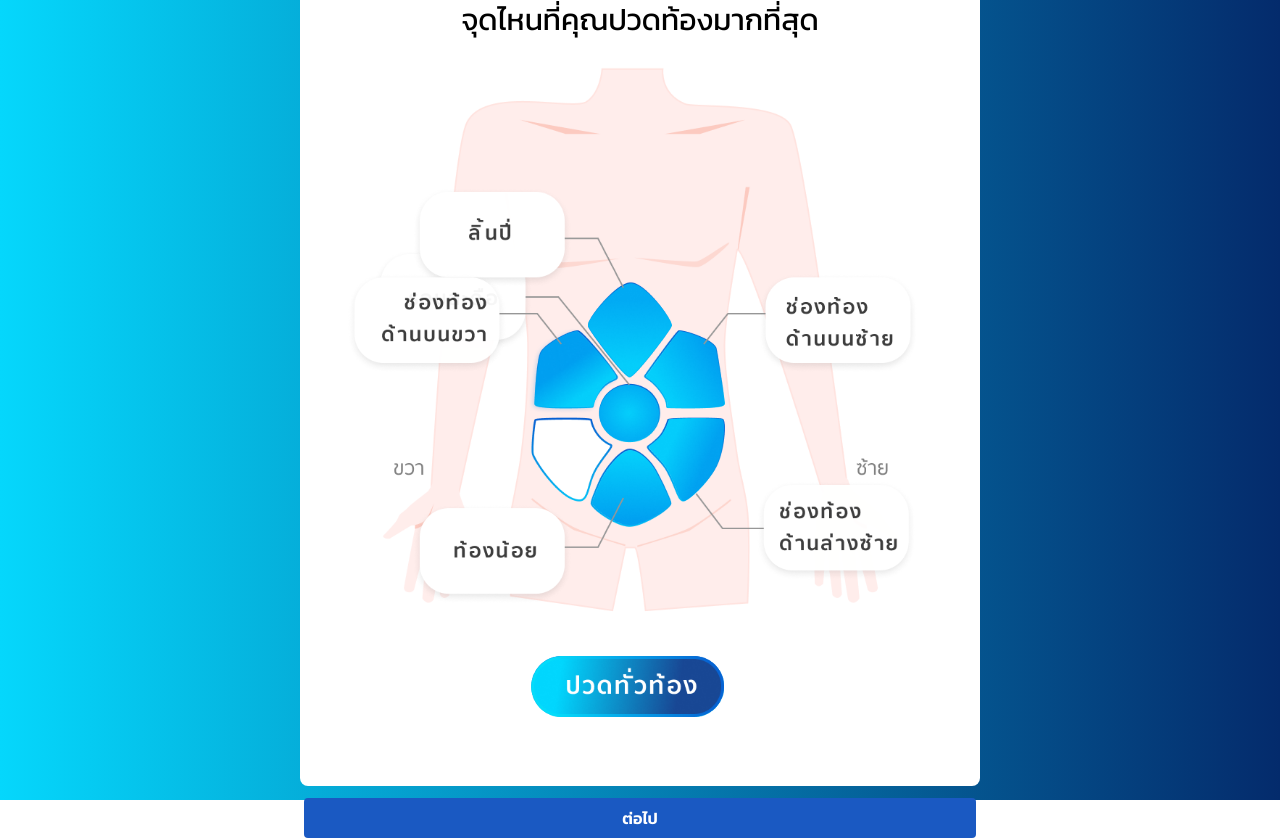
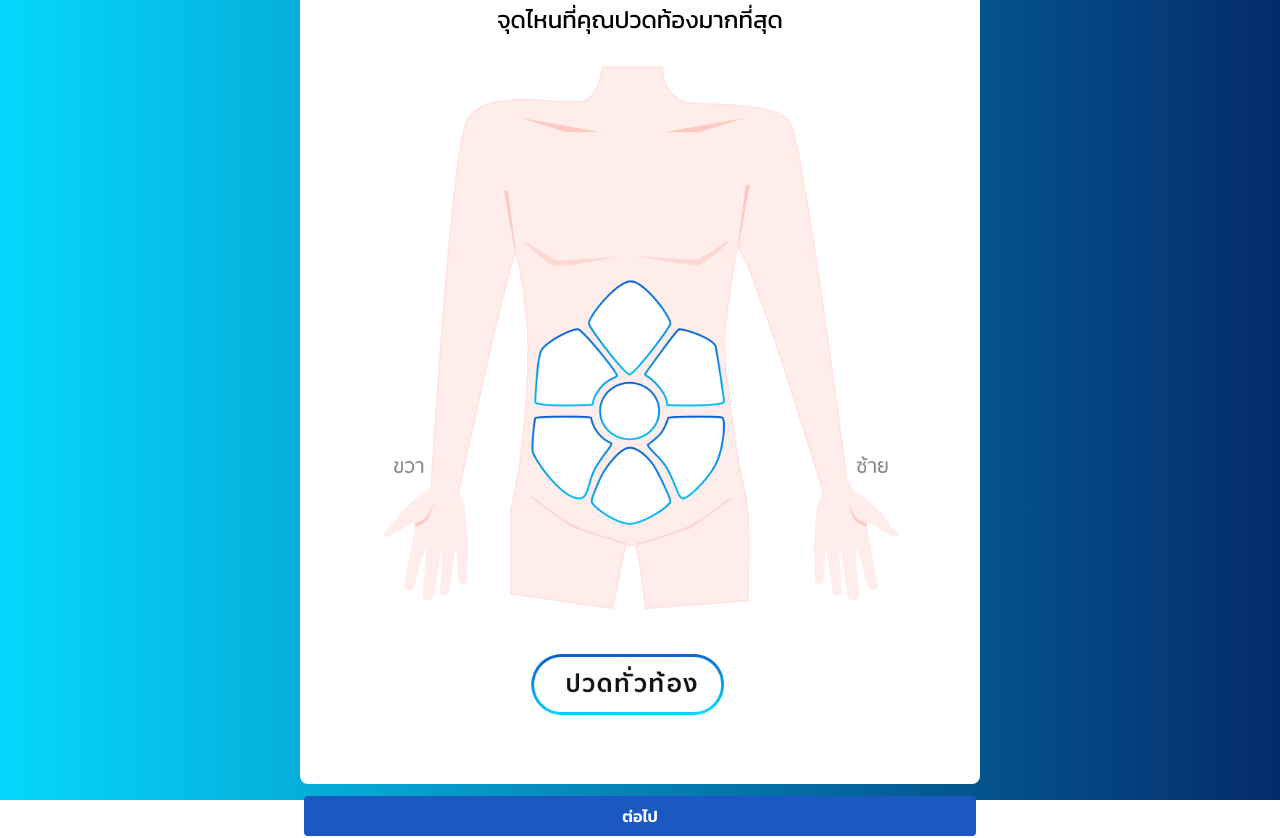
Before and after one commit to PhurinatBunyachai/agnos-frontend-test, a React (Create React App) app: page / in a window 1280 px wide. Built offline with nearby package versions, Linux system fonts and the light colour scheme.

Commit message:
edit: add area abs

```diff
--- a/src/components/ABSComponent.jsx
+++ b/src/components/ABSComponent.jsx
@@ -18,34 +18,51 @@ import ruqCap from '../assets/images/captions/ruq-active.png'
 import rlqCap from '../assets/images/captions/rlq-active.png'
 function ABSComponent({selectBehavior,onSelectBehavior}) {
   const TYPE = 'abs'
+  // const imags = ['umbilicus','epigastrium','llq','luq','suprapubic','ruq','rlq','all']
   const [active, setActive] = useState({})
-
+  // const onReanderMainImg = () => {
+  //  return imags.map(item => {
+  //     return <img className={`question-img ${(active?.behavior === item || active?.behavior === 'all') ? 'opacity-1' : 'opacity-0'}`} src={item} alt={item} width={600} height={900} />
+  //   })
+  // }
+  // const onReanderCaptionImg = () => {
+  //   return imags.map(item => {
+  //     return <img className={`question-img ${(active?.behavior === item && active?.behavior !== 'all') ? 'opacity-1' : 'opacity-0'}`} src={`${item}Cap`} alt={`${item}Cap`}  width={600} height={900} />
+  //   })
+  // }
   useEffect(() => {
       let currentBehavior = selectBehavior.find(item => item.name = TYPE)
       setActive(currentBehavior)
-      console.log()
   },[selectBehavior])
 
   return (
         <div className="relative">
-            <img src={defaultImg} alt="defaultImg" width={600} height={900}/>
-            <img className={"question-img"} src={umbilicus} alt="umbilicus" width={600} height={900} />
-            <img className={"question-img"} src={epigastrium} alt="epigastrium" width={600} height={900}/>
-            <img className={"question-img"} src={llq} alt="llq" width={600} height={900}/>
-            <img className={"question-img"} src={luq} alt="luq" width={600} height={900}/>
-            <img className={"question-img"} src={suprapubic} alt="suprapubic" width={600} height={900}/>
-            <img className={"question-img"} src={ruq} alt="ruq" width={600} height={900}/>
-            <img className={`question-img ${active?.behavior === 'rlq' ? 'opacity-1' : 'opacity-0'}`} src={rlq} alt="rlq" width={600} height={900}/>
-            <img className={"question-img"} src={all} alt="allAbs" width={600} height={900}/>
+            <img src={defaultImg} alt="defaultImg" width={600} height={900} />
+            <img className={`question-img ${(active?.behavior === 'umbilicus' || active?.behavior === 'all') ? 'opacity-1' : 'opacity-0'}`} src={umbilicus} alt="umbilicus" width={600} height={900} />
+            <img className={`question-img ${(active?.behavior === 'epigastrium' || active?.behavior === 'all') ? 'opacity-1' : 'opacity-0'}`} src={epigastrium} alt="epigastrium" width={600} height={900}/>
+            <img className={`question-img ${(active?.behavior === 'llq' || active?.behavior === 'all') ? 'opacity-1' : 'opacity-0'}`} src={llq} alt="llq" width={600} height={900}/>
+            <img className={`question-img ${(active?.behavior === 'luq' || active?.behavior === 'all') ? 'opacity-1' : 'opacity-0'}`} src={luq} alt="luq" width={600} height={900}/>
+            <img className={`question-img ${(active?.behavior === 'suprapubic' || active?.behavior === 'all') ? 'opacity-1' : 'opacity-0'}`} src={suprapubic} alt="suprapubic" width={600} height={900}/>
+            <img className={`question-img ${(active?.behavior === 'ruq' || active?.behavior === 'all') ? 'opacity-1' : 'opacity-0'}`} src={ruq} alt="ruq" width={600} height={900}/>
+            <img className={`question-img ${(active?.behavior === 'rlq' || active?.behavior === 'all') ? 'opacity-1' : 'opacity-0'}`} src={rlq} alt="rlq" width={600} height={900}/>
+            <img className={`question-img ${active?.behavior === 'all' ? 'opacity-1' : 'opacity-0'}`} src={all} alt="allAbs" width={600} height={900}/>
 
-            <img className={"question-img"} src={umbilicusCap} alt="umbilicusCap" width={600} height={900}/>
-            <img className={"question-img"} src={epigastriumCap} alt="epigastriumCap" width={600} height={900}/>
-            <img className={"question-img"} src={llqCap} alt="llqCap" width={600} height={900}/>
-            <img className={"question-img"} src={luqCap} alt="luqCap" width={600} height={900}/>
-            <img className={"question-img"} src={suprapubicCap} alt="suprapubicCap" width={600} height={900}/>
-            <img className={"question-img"} src={ruqCap} alt="ruqCap" width={600} height={900}/>
-            <img className={`question-img ${active?.behavior === 'rlq' ? 'opacity-1' : 'opacity-0'}`} src={rlqCap} alt="rlqCap" width={600} height={900} onClick={() => onSelectBehavior({type: TYPE , behavior:'rlq'})}/>
-            {/* <div className='absolute top-0 left-0 bg-red-300 w-10 h-10 rounded cursor-pointer'></div> */}
+            <img className={`question-img ${(active?.behavior === 'umbilicus' && active?.behavior !== 'all') ? 'opacity-1' : 'opacity-0'}`} src={umbilicusCap} alt="umbilicusCap" width={600} height={900}/>
+            <img className={`question-img ${(active?.behavior === 'epigastrium' && active?.behavior !== 'all') ? 'opacity-1' : 'opacity-0'}`} src={epigastriumCap} alt="epigastriumCap" width={600} height={900}/>
+            <img className={`question-img ${(active?.behavior === 'llq' && active?.behavior !== 'all') ? 'opacity-1' : 'opacity-0'}`} src={llqCap} alt="llqCap" width={600} height={900}/>
+            <img className={`question-img ${(active?.behavior === 'luq' && active?.behavior !== 'all') ? 'opacity-1' : 'opacity-0'}`} src={luqCap} alt="luqCap" width={600} height={900}/>
+            <img className={`question-img ${(active?.behavior === 'suprapubic' && active?.behavior !== 'all') ? 'opacity-1' : 'opacity-0'}`} src={suprapubicCap} alt="suprapubicCap" width={600} height={900}/>
+            <img className={`question-img ${(active?.behavior === 'ruq' && active?.behavior !== 'all') ? 'opacity-1' : 'opacity-0'}`} src={ruqCap} alt="ruqCap" width={600} height={900}/>
+            <img className={`question-img ${(active?.behavior === 'rlq' && active?.behavior !== 'all') ? 'opacity-1' : 'opacity-0'}`} src={rlqCap} alt="rlqCap" />
+
+            <div className='rlq-area' onClick={() => onSelectBehavior({type: TYPE , behavior:'rlq'})}/>
+            <div className='epigastrium-area' onClick={() => onSelectBehavior({type: TYPE , behavior:'epigastrium'})}/>
+            <div className='umbilicus-area' onClick={() => onSelectBehavior({type: TYPE , behavior:'umbilicus'})}/>
+            <div className='llq-area' onClick={() => onSelectBehavior({type: TYPE , behavior:'llq'})}/>
+            <div className='luq-area' onClick={() => onSelectBehavior({type: TYPE , behavior:'luq'})}/>
+            <div className='suprapubic-area' onClick={() => onSelectBehavior({type: TYPE , behavior:'suprapubic'})}/>
+            <div className='ruq-area' onClick={() => onSelectBehavior({type: TYPE , behavior:'ruq'})}/>
+            <div className='abs-all-area' onClick={() => onSelectBehavior({type: TYPE , behavior:'all'})}/>
         </div>
   );
 }
--- a/src/components/FingerComponent.jsx
+++ b/src/components/FingerComponent.jsx
@@ -1,3 +1,4 @@
+import { useEffect ,useState } from 'react'
 import defaultImg from '../assets/images/default-finger.png'
 import dip from '../assets/images/highlights/dip-highlight.png'
 import mcp from '../assets/images/highlights/mcp-highlight.png'
@@ -8,7 +9,14 @@ import mcpCap from '../assets/images/captions/mcp-active.png'
 import pipCap from '../assets/images/captions/pip-active.png'
 
 import all from '../assets/images/others-highlight.png'
-function FingerComponent() {
+function FingerComponent({selectBehavior,onSelectBehavior}) {
+  const TYPE = 'finger'
+  const [active, setActive] = useState({})
+
+  useEffect(() => {
+      let currentBehavior = selectBehavior.find(item => item.name = TYPE)
+      setActive(currentBehavior)
+  },[selectBehavior])
   return (
         <div className="relative">
             <img src={defaultImg} alt="defaultImg" width={600} height={900}/>
@@ -22,6 +30,8 @@ function FingerComponent() {
             <img className="question-img" src={pipCap} alt="pipCap" width={600} height={900}/>
 
             <img className="question-img" src={all} alt="allFinger" width={600} height={900}/>
+
+            {/* <div className='absolute top-[630px] left-[250px] bg-red-300 w-[8rem] h-10 rounded cursor-pointer' onClick={() => onSelectBehavior({type: TYPE , behavior:'all'})}/> */}
         </div>
   );
 }
--- a/src/components/QuestionComponent.jsx
+++ b/src/components/QuestionComponent.jsx
@@ -19,7 +19,7 @@ function QuestionComponent({currentQuestion,onSelectBehavior,selectBehavior}) {
 
   return (
     <div className="bg-white rounded-lg p-10 flex flex-col justify-center">
-        <div className="text-3xl text-center">{currentQuestion.titel}</div>
+        <div className="text-2xl text-center">{currentQuestion?.titel}</div>
         { onReanderQuestion() }
     </div>
   );
--- a/src/index.css
+++ b/src/index.css
@@ -29,4 +29,28 @@
     .question-img{
         @apply absolute top-0 left-0;
     }
+    .rlq-area{
+        @apply absolute top-[400px] left-[210px] max-sm:top-[200px] max-sm:left-[100px] w-10 h-10 max-sm:w-[2rem] max-sm:h-[2rem] rounded cursor-pointer;
+    }
+    .epigastrium-area{
+        @apply absolute top-[265px] left-[270px] max-sm:top-[130px] max-sm:left-[135px] w-10 h-10 max-sm:w-[2rem] max-sm:h-[2rem] rounded cursor-pointer;
+    }
+    .umbilicus-area{
+        @apply absolute top-[355px] left-[270px] max-sm:top-[175px] max-sm:left-[135px] w-10 h-10 max-sm:w-[2rem] max-sm:h-[2rem] rounded cursor-pointer;
+    }
+    .llq-area{
+        @apply absolute top-[390px] left-[330px] max-sm:top-[200px] max-sm:left-[170px] w-10 h-10 max-sm:w-[2rem] max-sm:h-[2rem] rounded cursor-pointer;
+    }
+    .luq-area{
+        @apply absolute top-[320px] left-[330px] max-sm:top-[150px] max-sm:left-[170px] w-10 h-10 max-sm:w-[2rem] max-sm:h-[2rem] rounded cursor-pointer;
+    }
+    .suprapubic-area{
+        @apply absolute top-[430px] left-[270px] max-sm:top-[220px] max-sm:left-[135px] w-10 h-10 max-sm:w-[2rem] max-sm:h-[2rem] rounded cursor-pointer;
+    }
+    .ruq-area{
+        @apply absolute top-[320px] left-[210px] max-sm:top-[155px] max-sm:left-[100px] w-10 h-10 max-sm:w-[2rem] max-sm:h-[2rem] rounded cursor-pointer;
+    }
+    .abs-all-area{
+        @apply absolute top-[620px] left-[190px] max-sm:top-[320px] max-sm:left-[100px]  w-[12rem] h-[4rem] max-sm:w-[6rem] max-sm:h-[2rem] rounded cursor-pointer;
+    }
 }
--- a/src/pages/Home.jsx
+++ b/src/pages/Home.jsx
@@ -5,29 +5,48 @@ function Home() {
   const [allQuestion , setAllQuestion] = useState([
     {
       'name': 'abs',
-      'titel': 'จุดไหนที่คุณปวดท้องมากที่สุด'
+      'titel': 'จุดไหนที่คุณปวดท้องมากที่สุด',
+      'order': 1
     },
     {
       'name': 'finger',
-      'titel': 'จุดไหนที่คุณปวดนิ้วมากที่สุด'
+      'titel': 'จุดไหนที่คุณปวดนิ้วมากที่สุด',
+      'order': 2
     }
   ]);
   const [selectBehavior,setSelectBehavior] = useState([])
   const [currentQuestion , setCurrentQuestion] = useState({});
   const onNextQuestion = () =>{
-    setCurrentQuestion(allQuestion[1])
+    let indexQuestion = allQuestion.findIndex(item => item.name === currentQuestion.name)
+    setCurrentQuestion(allQuestion[(++indexQuestion)])
+  }
+  const onBack = () =>{
+    let indexQuestion = allQuestion.findIndex(item => item.name === currentQuestion.name)
+    if(indexQuestion >=1){
+      setCurrentQuestion(allQuestion[(--indexQuestion)])
+    }
   }
   const onSelectBehavior = ({type = '' , behavior = ''}) =>{
-    setSelectBehavior([...selectBehavior, {type ,behavior}])
-    console.log(selectBehavior)
+    const indexBehavior = selectBehavior.findIndex(item => item.type === type)
+    if(indexBehavior >= 0){
+      selectBehavior[indexBehavior] = {type , behavior }
+    }else{
+      selectBehavior.push({type, behavior})
+    }
+    setSelectBehavior([...selectBehavior])
   }
   useEffect(() => {
-    setCurrentQuestion(allQuestion[0])
+    const indexQuestion = allQuestion.findIndex(item => item.name === currentQuestion.name)
+    if(indexQuestion >= 1){
+      setCurrentQuestion(allQuestion[indexQuestion])
+    }else{
+      setCurrentQuestion(allQuestion[0])
+    }
   },[selectBehavior])
 
   return (
     <div>
-      <div className="main-container">
+      <div className="main-container px-5">
         <div className="question-container">
           <QuestionComponent
             allQuestion={allQuestion}
```
